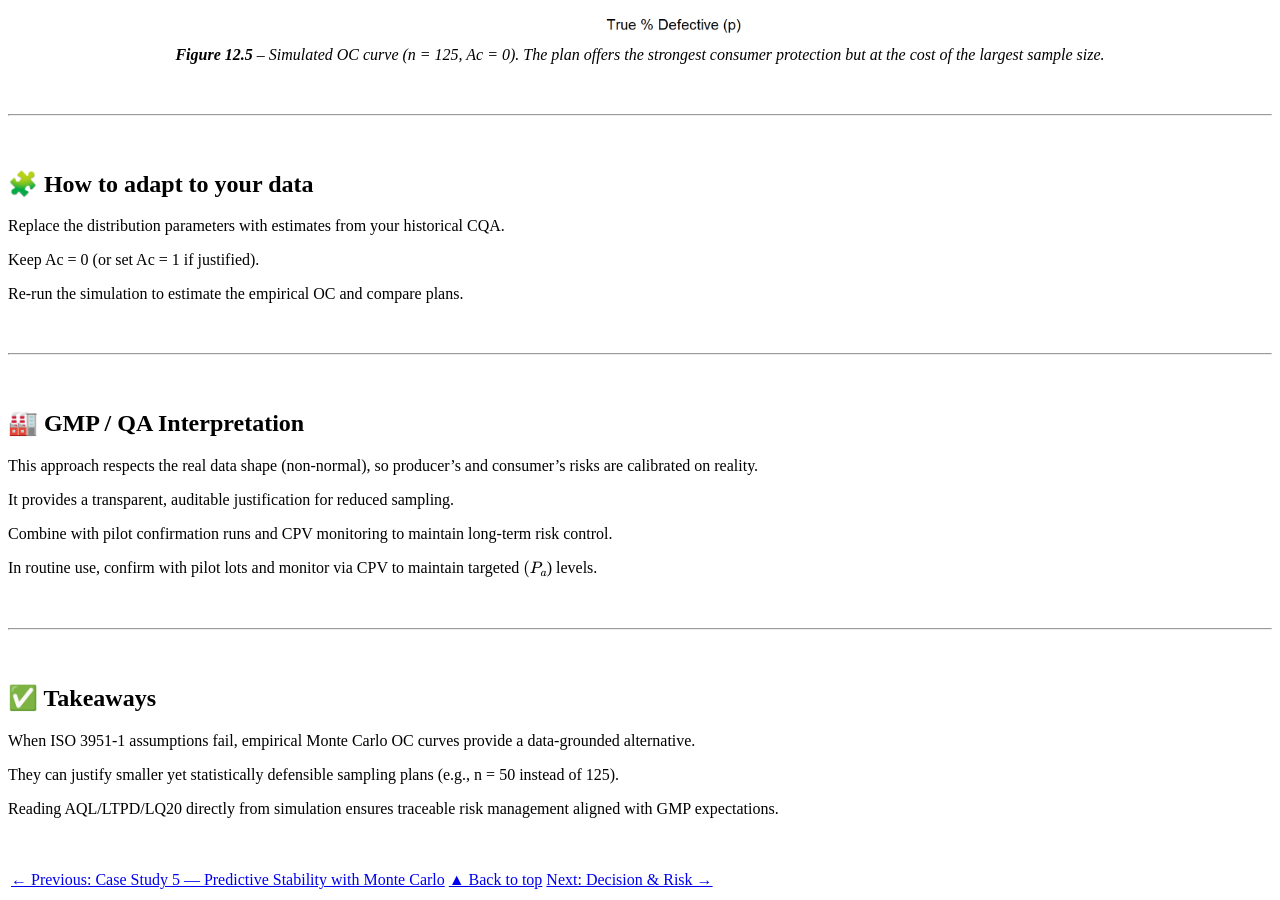
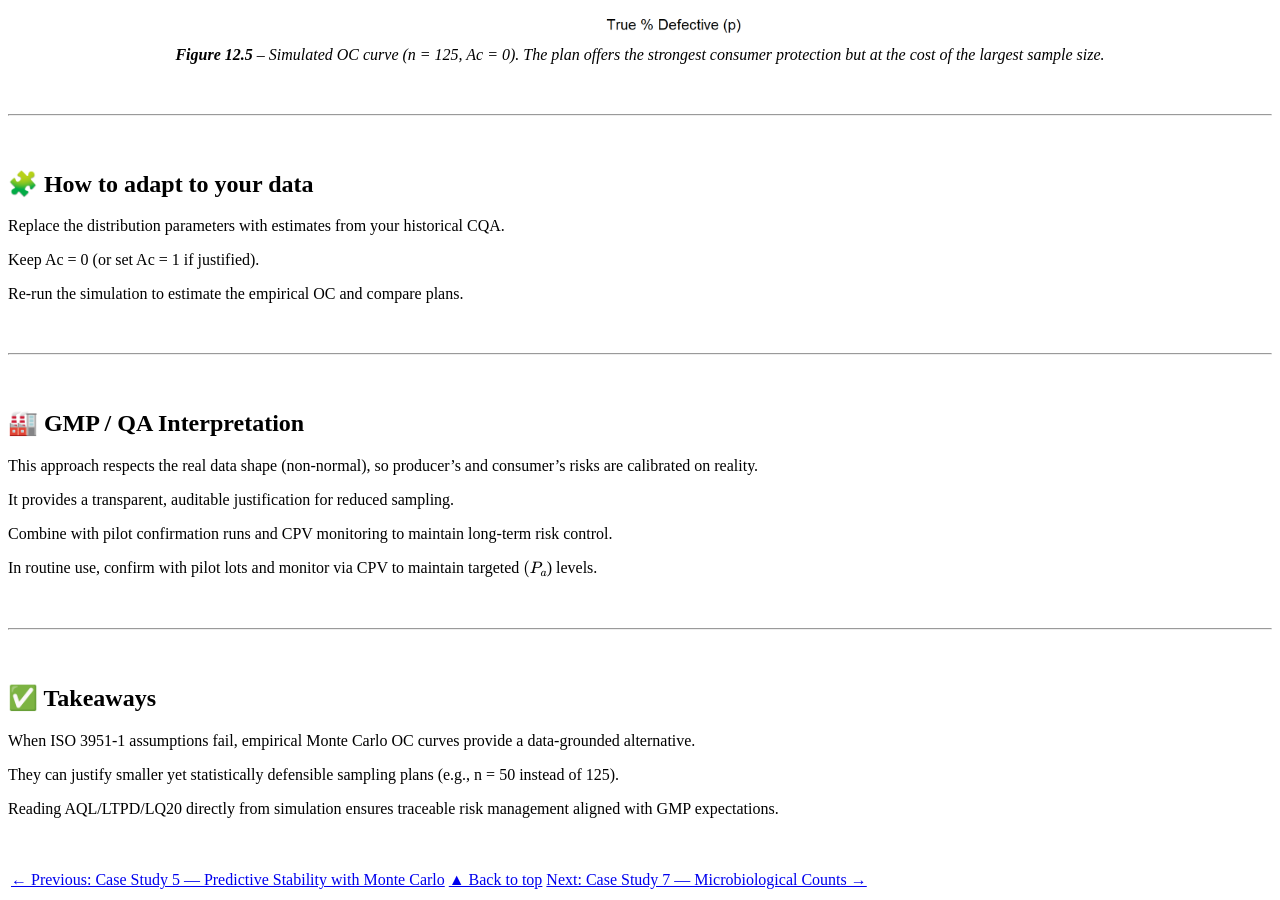
Before and after one commit to rbonfichi/monte-carlo-gmp-pharma, a Jekyll site: the page built from docs/chapters/chapter12_case-study6.md, in a window 1280 px wide and 900 px high, scrolled down 5989 px. Built offline with Jekyll 4.4.1, drawn with Linux system fonts in a browser that asks for light colours; our own code applies the rules of GitHub Pages for plain Markdown files.

Commit message:
Update navigation links in chapter 12

```diff
--- a/docs/chapters/chapter12_case-study6.md
+++ b/docs/chapters/chapter12_case-study6.md
@@ -360,4 +360,4 @@ Reading AQL/LTPD/LQ20 directly from simulation ensures traceable risk management
 
 &nbsp;
 
-[← Previous: Case Study 5 — Predictive Stability with Monte Carlo](chapter11_case-study5.md) | [▲ Back to top](../#table-of-contents) | [Next: Decision & Risk →](chapter13_decision-risk.md)
+[← Previous: Case Study 5 — Predictive Stability with Monte Carlo](chapter11_case-study5.md) | [▲ Back to top](../#table-of-contents) | [Next: Case Study 7 — Microbiological Counts →](chapter13_case-study7.md)
```
